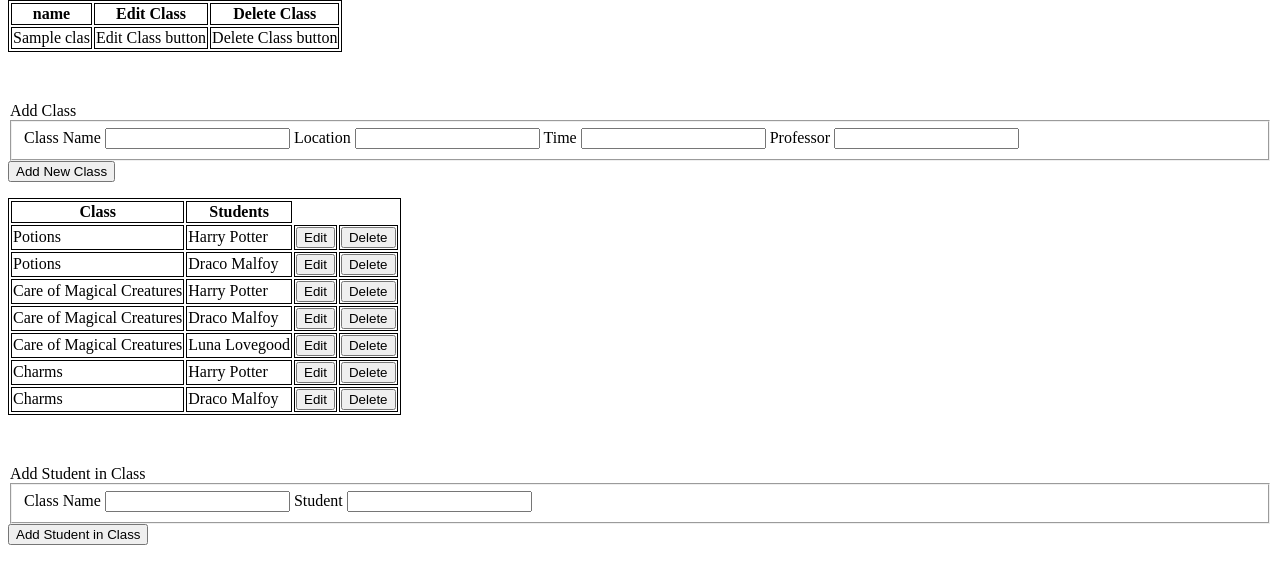
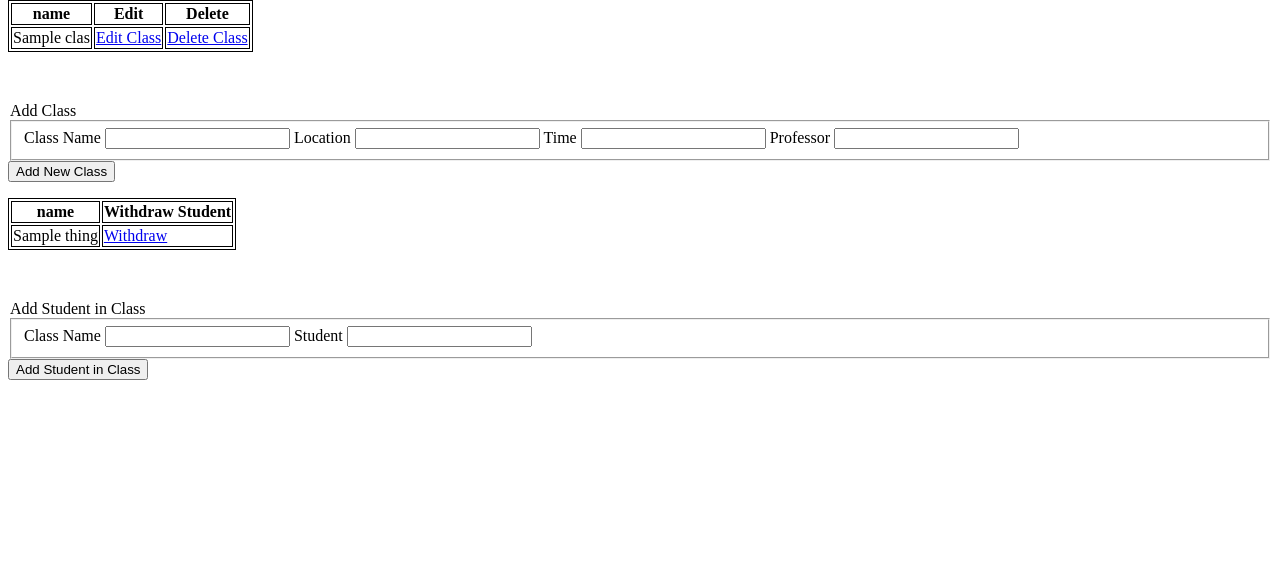
Before and after one commit to ramsesgtz42/hogwarts, a Flask app: template templates/classes.j2 in a window 1280 px wide. Shown: the part 131-715 px from the top of the page. Run offline with Flask 3, Linux system fonts and the light colour scheme; the template is opened without the code that fills it: most values are stand-ins (such as "Sample title", 1, 10 or a date in 2020); some libraries are stand-ins or nearby versions.

Commit message:
fixed 2nd table and edited dml+ddl

```diff
--- a/app.py
+++ b/app.py
@@ -22,12 +22,18 @@ mysql = MySQL(app)
 def root():
     return render_template("main.j2")
 
-@app.route('/classes')
+@app.route('/classes', methods=["POST", "GET"])
 def classes():
-    query = 'SELECT classID, className, classLocation, classTime, CONCAT(Professors.firstName," ", Professors.lastName) as Professor FROM Classes INNER JOIN Professors ON Classes.professorID = Professors.professorID'
-    cursor = db.execute_query(db_connection=db_connection, query=query)
-    results = cursor.fetchall()
-    return render_template("classes.j2", Classes=results)
+    if request.method == "GET":
+        #query to fill 2 tables
+        query = 'SELECT classID, className as Class, classLocation as Location, classTime as Time, CONCAT(Professors.firstName," ", Professors.lastName) as Professor FROM Classes INNER JOIN Professors ON Classes.professorID = Professors.professorID'
+        cursor = db.execute_query(db_connection=db_connection, query=query)
+        results = cursor.fetchall()
+
+        query2 = 'SELECT Classes.className as Class, CONCAT(Students.firstName," ", Students.lastName) as Student FROM Classes_To_Students JOIN Classes ON Classes_To_Students.classID = Classes.classID JOIN Students ON Classes_To_Students.studentID = Students.studentID'
+        cursor2 = db.execute_query(db_connection=db_connection, query=query2)
+        results2 = cursor2.fetchall()
+        return render_template("classes.j2", Classes=results, student_class = results2)
 
 # Listener
 
--- a/database/DDL.sql
+++ b/database/DDL.sql
@@ -80,7 +80,7 @@ CREATE OR REPLACE TABLE Classes_To_Students(
     studentID int,
     FOREIGN KEY (classID) REFERENCES Classes(classID) ON DELETE CASCADE,
     FOREIGN KEY (studentID) REFERENCES Students(studentID) ON DELETE CASCADE,
-    CONSTRAINT classesToStudentsID PRIMARY KEY (classID, studentID)
+    CONSTRAINT classesToStudentsID PRIMARY KEY (classID,studentID)
 );
 
 
--- a/database/DML.sql
+++ b/database/DML.sql
@@ -21,10 +21,8 @@ JOIN Students ON Point_Assignments.studentID = Students.studentID;
 SELECT houseID, houseName, dormLocation as Dorm, housePoints FROM Houses;
 
 --get Classes_To_Students information to view Enrolled Students in Student page
-SELECT Classes.className as Class, CONCAT(Professors.firstName," ", Professors.lastName) as Professor,
-         CONCAT(Students.firstName," ", Students.lastName) as Student FROM Classes_to_Students
+SELECT Classes.className as Class, CONCAT(Students.firstName," ", Students.lastName) as Student FROM Classes_To_Students
 JOIN Classes ON Classes_To_Students.classID = Classes.classID
-JOIN Professors ON Classes.professorID = Professors.professorID
 JOIN Students ON Classes_To_Students.studentID = Students.studentID;
 
 
--- a/templates/classes.j2
+++ b/templates/classes.j2
@@ -25,8 +25,8 @@
                             {% for key in Classes[0].keys() %}
                             <th>{{ key }}</th>
                             {% endfor %}
-                            <th>Edit Class</th>
-                            <th>Delete Class</th>
+                            <th>Edit</th>
+                            <th>Delete</th>
                         </tr>
                     </thead>
                     <tbody>
@@ -35,8 +35,8 @@
                         {% for key in class.keys() %}
                             <td>{{class[key]}}</td>
                             {% endfor %}
-                            <td>Edit Class button</td>
-                            <td>Delete Class button</td>
+                            <td><a href="edit_class/{{class.id}}" class="btn btn-default">Edit Class</a></td>
+                            <td><a href="delete_class/{{class.id}}" class="btn btn-default">Delete Class</a></td>
                         </tr>
 
                         {% endfor %}
@@ -60,81 +60,21 @@
                 <table>
                     <thead>
                         <tr>
-                            <th>Class</th>
-                            <th>Students</th>
+                            {% for key in student_class[0].keys() %}
+                            <th>{{ key }}</th>
+                            {% endfor %}
+                            <th>Withdraw Student</th>
                         </tr>
                     </thead>
                     <tbody>
+                        {% for thing in student_class %}
                         <tr>
-                            <td>Potions</td>
-                            <td>Harry Potter</td>
-                            <td>
-                                <button type="edit">Edit</button>
-                            </td>
-                            <td>
-                                <button type="delete">Delete</button>
-                            </td>
+                        {% for key in thing.keys() %}
+                            <td>{{thing[key]}}</td>
+                            {% endfor %}
+                            <td><a href="withdraw_student/{{thing.id}}" class="btn btn-default">Withdraw </a></td>
                         </tr>
-                        <tr>
-                            <td>Potions</td>
-                            <td>Draco Malfoy</td>
-                            <td>
-                                <button type="edit">Edit</button>
-                            </td>
-                            <td>
-                                <button type="delete">Delete</button>
-                            </td>
-                        </tr>
-                        <tr>
-                            <td>Care of Magical Creatures</td>
-                            <td>Harry Potter</td>
-                            <td>
-                                <button type="edit">Edit</button>
-                            </td>
-                            <td>
-                                <button type="delete">Delete</button>
-                            </td>
-                        </tr>
-                        <tr>
-                            <td>Care of Magical Creatures</td>
-                            <td>Draco Malfoy</td>
-                            <td>
-                                <button type="edit">Edit</button>
-                            </td>
-                            <td>
-                                <button type="delete">Delete</button>
-                            </td>
-                        </tr>
-                        <tr>
-                            <td>Care of Magical Creatures</td>
-                            <td>Luna Lovegood</td>
-                            <td>
-                                <button type="edit">Edit</button>
-                            </td>
-                            <td>
-                                <button type="delete">Delete</button>
-                            </td>
-                        </tr>
-                        <tr>
-                            <td>Charms</td>
-                            <td>Harry Potter</td>
-                            <td>
-                                <button type="edit">Edit</button>
-                            </td>
-                            <td>
-                                <button type="delete">Delete</button>
-                            </td>
-                        </tr>
-                        <tr>
-                            <td>Charms</td>
-                            <td>Draco Malfoy</td>
-                            <td>
-                                <button type="edit">Edit</button>
-                            </td>
-                            <td>
-                                <button type="delete">Delete</button>
-                            </td>
-                        </tr>
+                        {% endfor %}
                     </tbody>
                 </table>
                 <p>&nbsp;</p>
```
